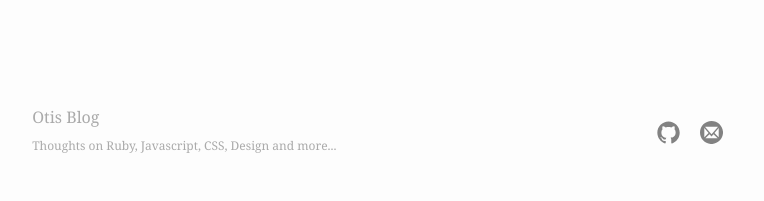
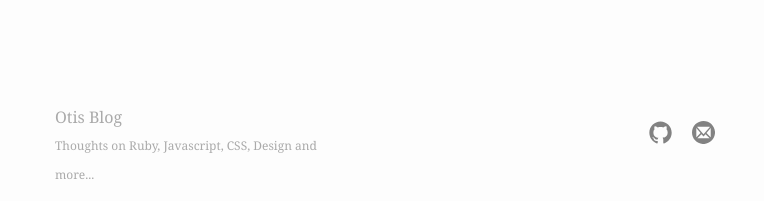
Before and after one commit to AnNOtis/annotis.github.io, a Jekyll site: the page built from index.html, in a window 1280 px wide. Shown: the part 1000-1201 px from the top of the page, without its empty margins (251-1015 px from the left). Built offline with Jekyll 4.4.1, drawn with Linux system fonts in a browser that asks for light colours; before the commit the page ends 1175 px from its top, so only the background shows below that.

Commit message:
[Fix] 修正樣式

```diff
--- a/_includes/footer.html
+++ b/_includes/footer.html
@@ -1,10 +1,10 @@
 <footer class="footer">
   <div class="wrapper">
-    <div class="footer-desc footer-col footer-col-5">
+    <div class="footer-desc">
       <h1 class="footer-desc-title">{{ site.title }}</h1>
       <div class="footer-desc-content">{{ site.description }}</div>
     </div>
-    <div class="footer-social footer-col footer-col-5">
+    <div class="footer-social">
       <a href="https://github.com/{{ site.github_username }}" class="footer-social-icon icon icon--github">
         <svg viewBox="0 0 16 16">
           <path d="M7.999,0.431c-4.285,0-7.76,3.474-7.76,7.761 c0,3.428,2.223,6.337,5.307,7.363c0.388,0.071,0.53-0.168,0.53-0.374c0-0.184-0.007-0.672-0.01-1.32 c-2.159,0.469-2.614-1.04-2.614-1.04c-0.353-0.896-0.862-1.135-0.862-1.135c-0.705-0.481,0.053-0.472,0.053-0.472 c0.779,0.055,1.189,0.8,1.189,0.8c0.692,1.186,1.816,0.843,2.258,0.645c0.071-0.502,0.271-0.843,0.493-1.037 C4.86,11.425,3.049,10.76,3.049,7.786c0-0.847,0.302-1.54,0.799-2.082C3.768,5.507,3.501,4.718,3.924,3.65 c0,0,0.652-0.209,2.134,0.796C6.677,4.273,7.34,4.187,8,4.184c0.659,0.003,1.323,0.089,1.943,0.261 c1.482-1.004,2.132-0.796,2.132-0.796c0.423,1.068,0.157,1.857,0.077,2.054c0.497,0.542,0.798,1.235,0.798,2.082 c0,2.981-1.814,3.637-3.543,3.829c0.279,0.24,0.527,0.713,0.527,1.437c0,1.037-0.01,1.874-0.01,2.129 c0,0.208,0.14,0.449,0.534,0.373c3.081-1.028,5.302-3.935,5.302-7.362C15.76,3.906,12.285,0.431,7.999,0.431z"/>
--- a/_sass/_layout.scss
+++ b/_sass/_layout.scss
@@ -238,8 +238,7 @@
     }
 
     h1, h2{
-        padding-top: $spacing-unit * 0.7;
-        padding-bottom: $spacing-unit * 0.3;
+        padding-top: $spacing-unit * 1;
         border-bottom: 1px solid #ccc;
     }
 
--- a/_sass/layouts/footer.sass
+++ b/_sass/layouts/footer.sass
@@ -8,8 +8,7 @@
 .footer
   display: block
   margin-top: $spacing-unit * 2
-  padding-top: $spacing-unit / 2
-  padding-bottom: $spacing-unit /2
+  padding: $spacing-unit / 2 $spacing-unit
   color: #aaa
   +media-query($on-palm)
     .footer-social,
@@ -43,6 +42,13 @@
   padding: 0
   line-height: $spacing-unit * 2
   text-align: right
+  float: right
+  width: 45%
+  padding-right: 5%
+  +media-query($on-laptop)
+    width: 100%
+    text-align: center
+    padding-right: 0
 
 .footer-social-icon
   display: inline-block
@@ -63,6 +69,13 @@
 .footer-desc
   text-align: left
   margin: 0
+  float: left
+  width: 45%
+  padding-left: 5%
+  +media-query($on-laptop)
+    width: 100%
+    text-align: center
+    padding-left: 0
 
 .footer-desc-title
   display: inline
```
